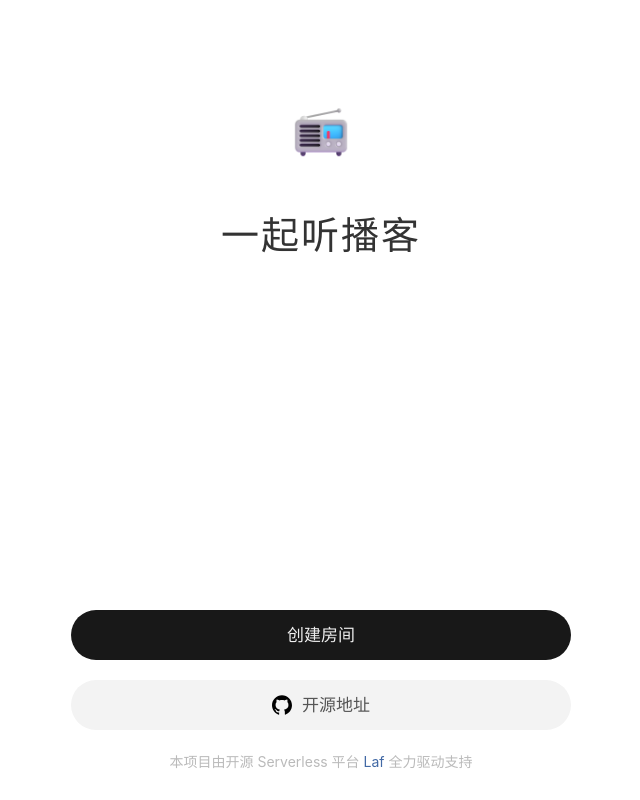
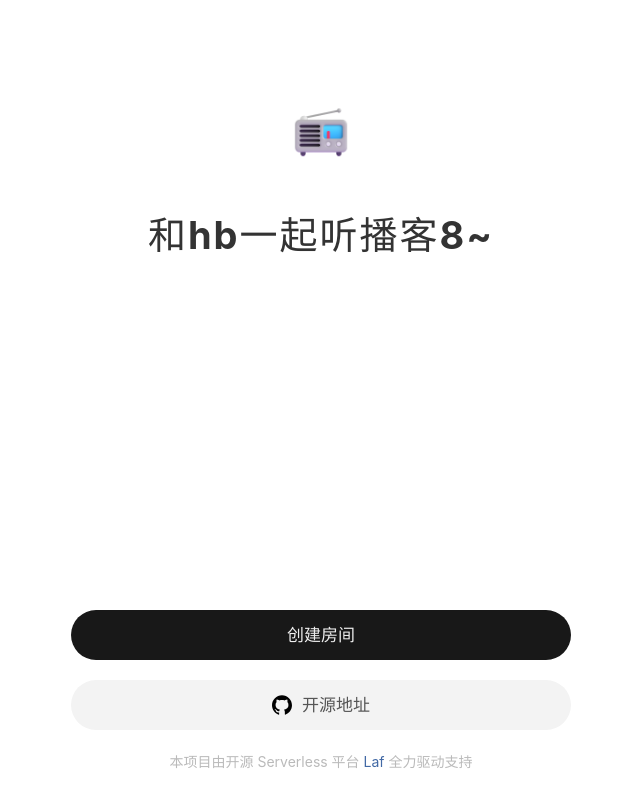
Before and after one commit to chenhbb/podcast-together, a Vue app: page / in a window 1280 px wide. Shown: the whole page, without its empty margins (319-959 px from the left). Built offline with nearby package versions, Linux system fonts and the light colour scheme; no server answers.

Commit message:
personalized

```diff
--- a/index.html
+++ b/index.html
@@ -5,22 +5,22 @@
     <!-- <link rel="icon" type="image/svg+xml" href="/radio.svg" /> -->
     <link rel="icon" type="image/png" href="/radio.png" />
     <meta name="viewport" content="width=device-width, initial-scale=1.0, minimum-scale=1.0, maximum-scale=1.0, user-scalabel=0" />
-    <title>一起听播客</title>
+    <title>和hb一起听播客8~</title>
     <meta name="author" content="yenche123" />
     <meta name="description" content="跟你的好友一起实时听播客！" />
 
-    <meta property="og:title" content="一起听播客">
+    <meta property="og:title" content="和hb一起听播客8~">
     <meta property="og:description" content="跟你的好友一起实时听播客！">
     <meta property="og:image" content="https://yenche123-1300458905.cos.ap-shanghai.myqcloud.com/podcast-together/radio.png" />
     <meta property="og:site_name" content="podcast-together" />
 
     <meta name="twitter:card" content="summary" />
-    <meta name="twitter:title" content="一起听播客" />
+    <meta name="twitter:title" content="和hb一起听播客8~" />
     <meta name="twitter:description" content="跟你的好友一起实时听播客！" />
     <meta name="twitter:image" content="https://yenche123-1300458905.cos.ap-shanghai.myqcloud.com/podcast-together/radio.png" />
 
     <meta content="yes" name="apple-mobile-web-app-capable" />
-    <meta name="apple-mobile-web-app-title" content="一起听播客" />
+    <meta name="apple-mobile-web-app-title" content="和hb一起听播客8~" />
 
     <link rel="apple-touch-icon" sizes="256x256" href="/apple-touch-icon.png">
     <link rel="icon" type="image/png" sizes="32x32" href="/favicon-32x32.png">
--- a/package.json
+++ b/package.json
@@ -43,7 +43,7 @@
     "shikwasa",
     "typescript",
     "laf",
-    "一起听播客",
+    "和hb一起听播客8~",
     "实时连线"
   ],
   "license": "MIT",
--- a/src/utils/share/index.ts
+++ b/src/utils/share/index.ts
@@ -131,7 +131,7 @@ const _setWeChat = (wxShare: WxShare) => {
 }
 
 const _reset = () => {
-  let title = "一起听播客"
+  let title = "和hb一起听播客8~"
   let desc = "跟你的好友一起实时听播客！"
   let iconUrl = images.FAVI_ICON
   _setBasic(title, desc, iconUrl, "all")
--- a/src/views/index-page/index-page.vue
+++ b/src/views/index-page/index-page.vue
@@ -27,7 +27,7 @@ const onTapCreateBtn = (e: Event) => {
   <div class="page">
     <div class="page-container">
       <div class="div-bg-img index-icon-img"></div>
-      <h1>一起听播客</h1>
+      <h1>和hb一起听播客8~</h1>
 
       <a v-if="showInstallPwaBtn" class="index-opensource-url" :href="OPEN_SOURCE_URL" target="_blank">
         <img :src="theme === 'light' ? images.GITHUB : images.GITHUB_DM" class="index-ou-github"/>
--- a/src/views/room-page/tools/init-share.ts
+++ b/src/views/room-page/tools/init-share.ts
@@ -6,7 +6,7 @@ import share from "../../../utils/share"
 export const shareData = (c: ContentData, playStatus: string, nickName: string) => {
   let frdTitle = c.seriesName ? `${nickName} 邀请你一起听《${c.seriesName}》` : `${nickName} 邀请你一起听播客`
   let pyqTitle = c.title ? `${nickName} 邀请你一起听 ${c.title}` : `${nickName} 邀请你一起听播客`
-  let desc = c.title ? c.title : "一起听播客"
+  let desc = c.title ? c.title : "和hb一起听播客8~"
 
   let opt: ShareCfgData = {
     title: frdTitle,
```
